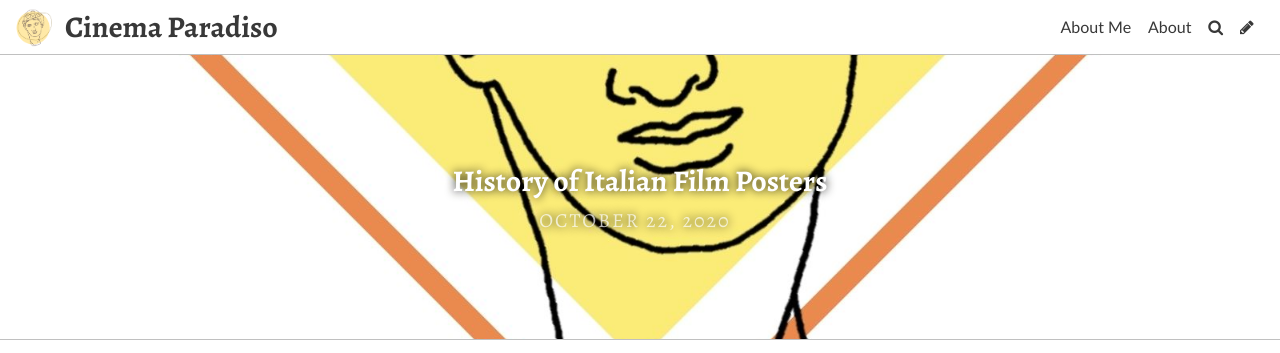
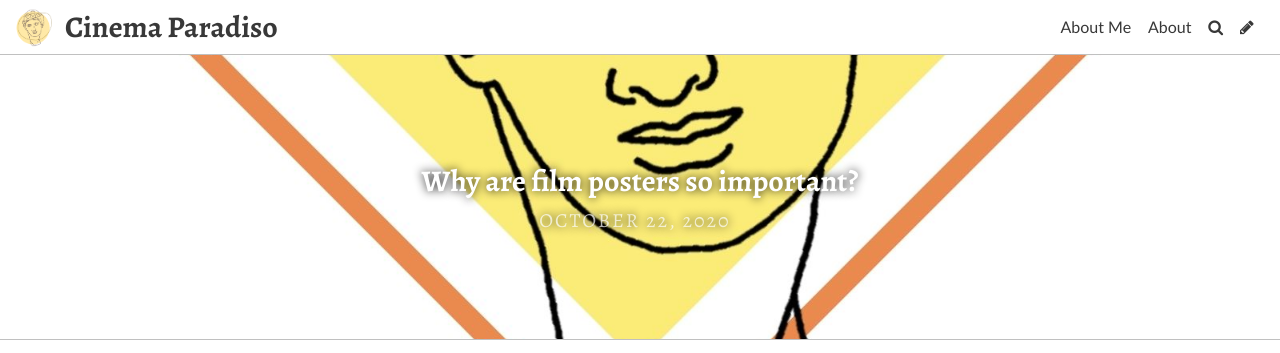
Before and after one commit to caraloi/cinemaparadiso, a Jekyll site: the page built from _posts/2020-11-05-history-of-italian-film-posters.md, in a window 1280 px wide. Shown: the top 353 px of the page. Built offline with Jekyll 4.4.1, drawn with Linux system fonts in a browser that asks for light colours; some web fonts are replaced.

Commit message:
Update Post “2020-11-05-history-of-italian-film-posters”

```diff
--- a/_posts/2020-11-05-history-of-italian-film-posters.md
+++ b/_posts/2020-11-05-history-of-italian-film-posters.md
@@ -1,6 +1,6 @@
 ---
 layout: post
-title: History of Italian Film Posters
+title: Why are film posters so important?
 date: 2020-10-22T15:30:38.555Z
 header_feature_image: ../uploads/a-little-bit-of-context.jpg
 comments: true
```
